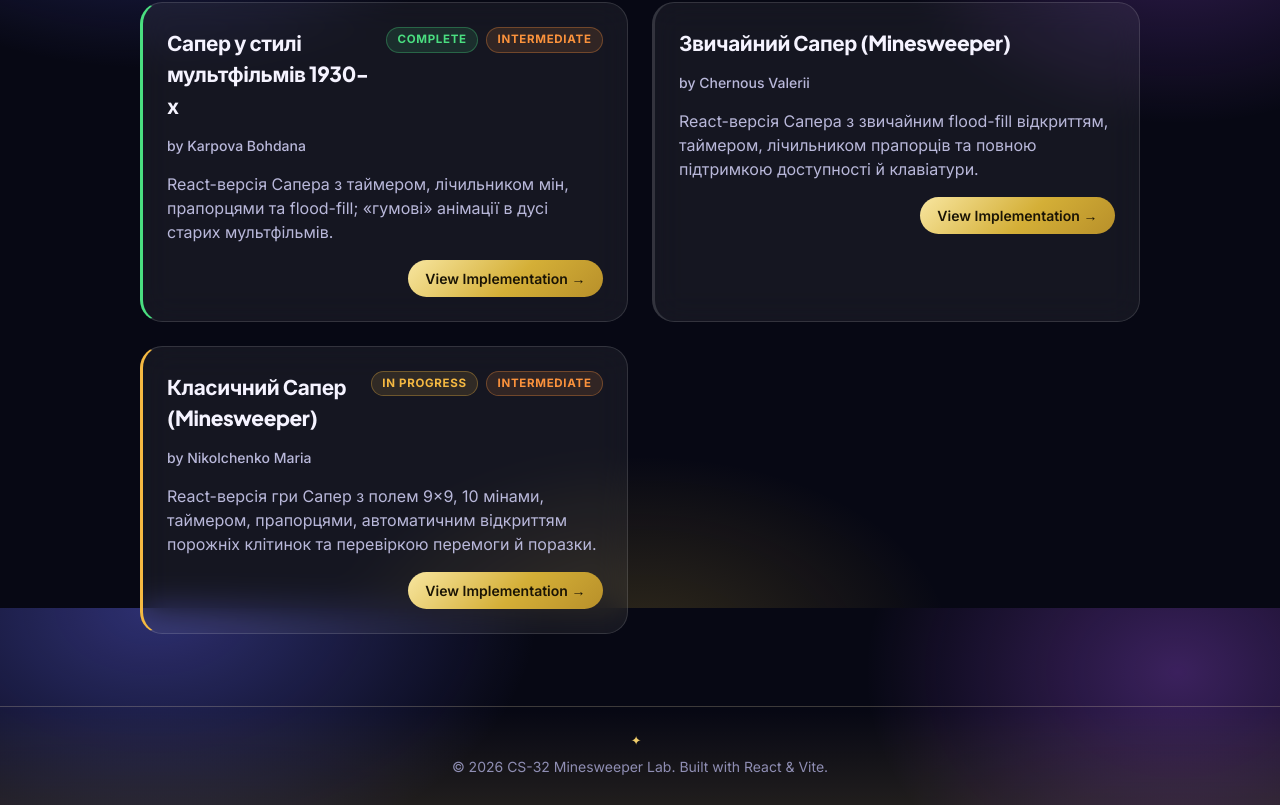
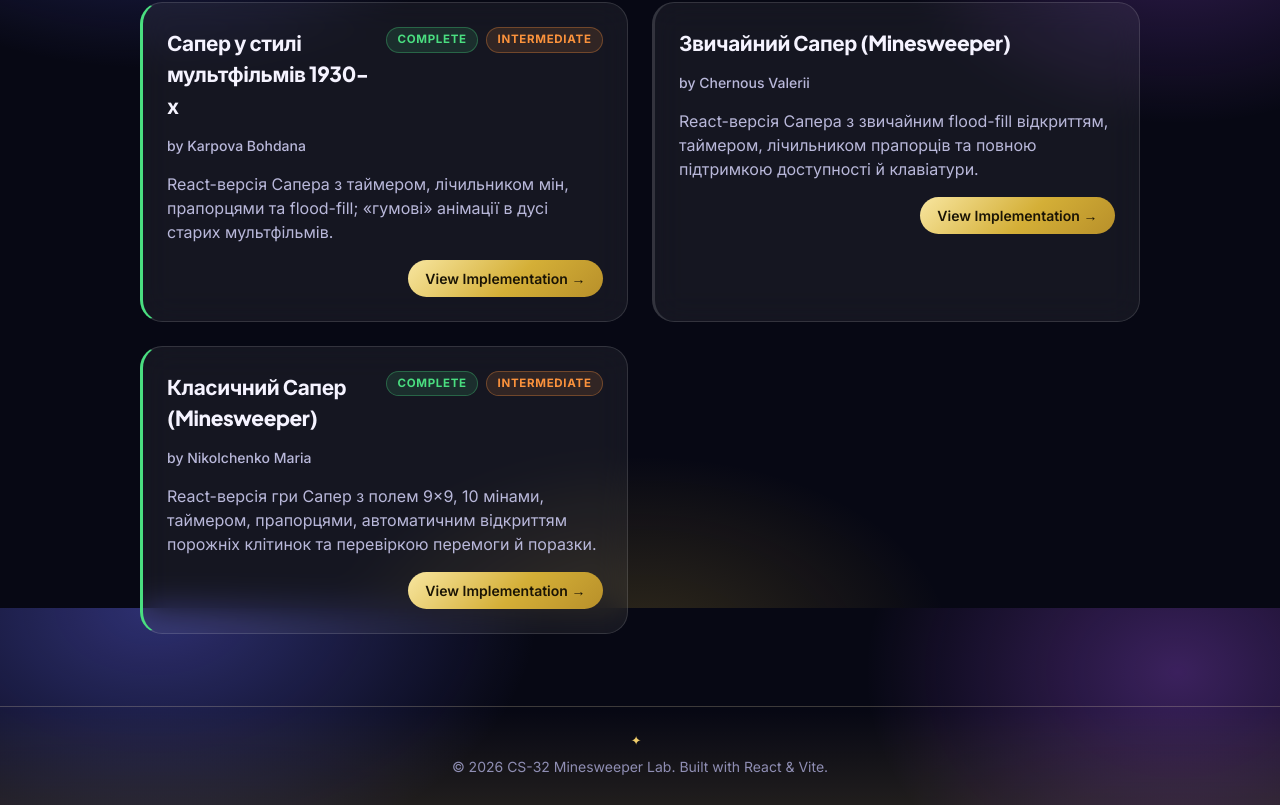
Before and after one commit to cs3-web-course-2026/cs32-minesweeper-react-2026, a React (Vite) app: page /game in a window 1280 px wide. Shown: the part 992-1797 px from the top of the page. Built offline with nearby package versions, Linux system fonts and the light colour scheme.

Commit message:
mark Minesweeper as complete

```diff
--- a/src/pages/Game/index.jsx
+++ b/src/pages/Game/index.jsx
@@ -114,7 +114,7 @@ function Game() {
       author: 'Nikolchenko Maria',
       link: 'nikolchenko-maria',
       difficulty: 'Intermediate',
-      status: 'In Progress',
+      status: 'Complete',
     },
 
   ];
```
